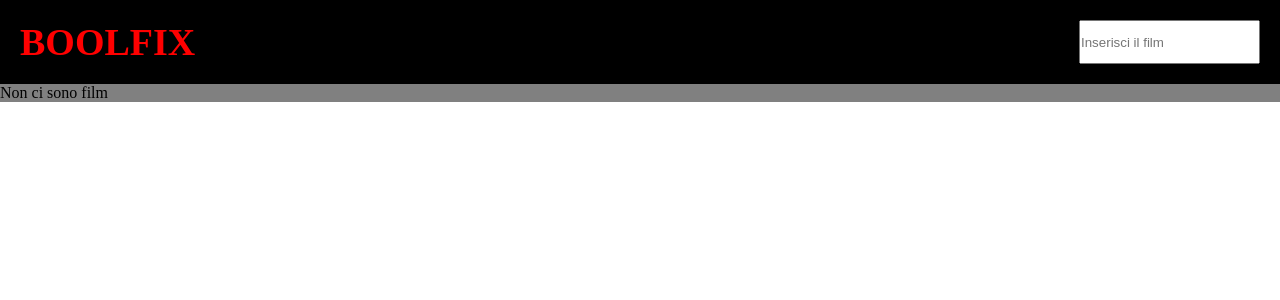
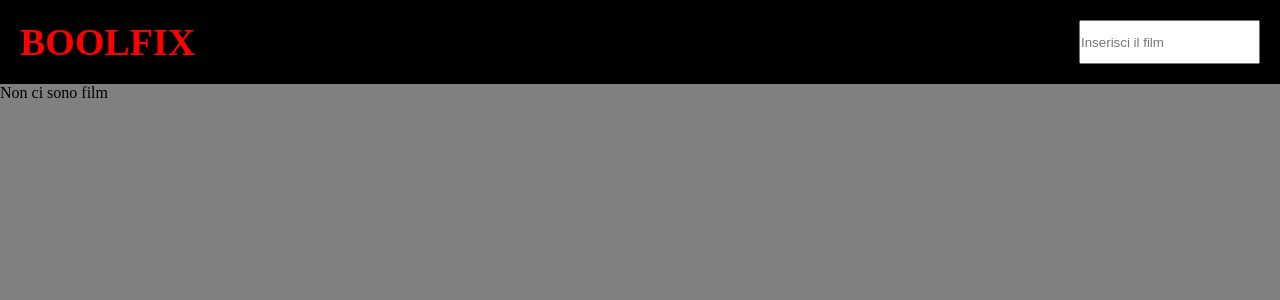
Before and after one commit to FraBona/vite-boolfix, a Vue app: page / in a window 1280 px wide. Shown: the top 300 px of the page. Built offline with nearby package versions, Linux system fonts and the light colour scheme.

Commit message:
milestone 4 complete

```diff
--- a/src/App.vue
+++ b/src/App.vue
@@ -53,9 +53,10 @@
 
 <template>
   <AppHeader @onSearch="fetchMovies"></AppHeader>
-  <AppMain></AppMain>
+  <AppMain class="main"></AppMain>
 </template>
 
 <style lang="scss">
   @use './style/general.scss'
+
 </style>
--- a/src/components/AppMain.vue
+++ b/src/components/AppMain.vue
@@ -18,7 +18,7 @@
 </script>
 
 <template>
-  <div class="container-large ">
+  <div class="container-large bg-grey">
     <div class="card">
       <CardFilm v-for="movie in store.movies" :key="movie.id" :item="movie" :card-type="'MOVIE'" />
       <CardFilm v-for="movie in store.series" :key="movie.id" :item="movie" :card-type="'SERIES'" />
@@ -42,4 +42,8 @@
   flex-wrap: wrap;
   gap: 20px;
 }
+
+.bg-grey{
+  height: 100vh;
+}
 </style>
--- a/src/components/CardFilm.vue
+++ b/src/components/CardFilm.vue
@@ -44,14 +44,19 @@ export default{
           <img v-else src="https://image.tmdb.org/t/p/w342/wwemzKWzjKYJFfCeiB57q3r4Bcm.png">
           <div class="overlay" v-if="this.card === true"></div>
           <div class="description" v-if="this.card === true">
-            <li>{{ (cardType === 'MOVIE') ? item.title : item.name }}</li>
-            <li>{{ (cardType === 'MOVIE') ? item.original_title : item.original_name}}</li>
+            <li>Titolo: {{ (cardType === 'MOVIE') ? item.title : item.name }}</li>
+            <li>Titolo originale: {{ (cardType === 'MOVIE') ? item.original_title : item.original_name}}</li>
             <li>
-              <img height="15" v-if="srcFlag" :src="srcFlag" alt="">
-              <p v-else>{{ item.original_language }}</p>
+              <span>Produzione: <img height="15" v-if="srcFlag" :src="srcFlag" alt="">
+                                <p v-else>{{ item.original_language }}</p>
+              </span>
+
             </li>
-            <li><span v-for="i in numberVote" v-if="numberVote > 0">&#9733;</span>
+            <li><span>Voto: <span v-for="i in numberVote" v-if="numberVote > 0" class="stair">&#9733;</span></span>
                 <span v-for="i in 5 - numberVote">&#9734;</span>
+            </li>
+            <li>
+              Overview: {{ item.overview }}
             </li>
           </div>
         </div>
@@ -74,13 +79,17 @@ export default{
 
 <style scoped>
 
+.stair{
+  color: yellow;
+}
+
 .principal_image{
   position: relative;
 }
 
 .description{
   color: white;
-  font-size: 20px;
+  font-size: 18px;
   position: absolute;
   top: 0;
   padding: 10px;
@@ -93,7 +102,7 @@ export default{
   width: 342px;
   height: 517px;
   position: absolute;
-  background-color: black;
+  background-color: rgba(0, 0, 0, 0.5);
   top: 0;
 }
 </style>
--- a/src/style/general.scss
+++ b/src/style/general.scss
@@ -25,3 +25,7 @@ a{
 ul,ol,li{
   list-style: none;
 }
+
+.main{
+  background-color: grey;
+}
```
